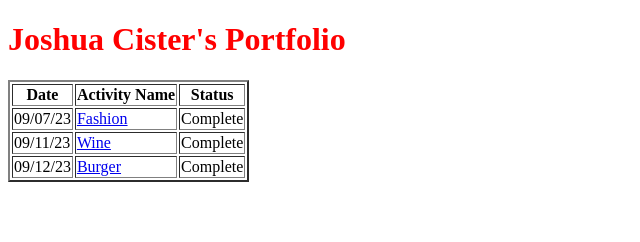
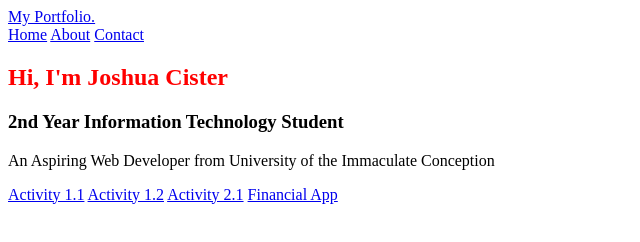
Before and after one commit to Cisterakas/cisterakas.github.io, a plain HTML site: page index.html in a window 1280 px wide. Shown: the whole page, without its empty margins (0-640 px from the left). Drawn offline with Linux system fonts and the light colour scheme.

Commit message:
Update index.html

```diff
--- a/index.html
+++ b/index.html
@@ -1,34 +1,50 @@
 <!DOCTYPE html>
 <html lang="en">
-<head>
-    <meta charset="UTF-8">
-    <meta name="viewport" content="width=device-width, initial-scale=1.0">
-    <title>Portfolio</title>
-    <link rel="stylesheet" href="./assets/css/styles.css">
-</head>
-<body>
-   <h1>Joshua Cister's Portfolio</h1>
-    <table border="2">
-        <tr>
-          <th>Date</th>
-          <th>Activity Name</th>
-          <th>Status</th>
-        </tr>
-        <tr>
-          <td>09/07/23</td>
-          <td><a href = "https://cisterakas.github.io/Activity/Fashion/index.html"> Fashion </a></td>
-          <td>Complete</td>
-        </tr>
-        <tr>
-          <td>09/11/23</td>
-          <td><a href = "https://cisterakas.github.io/Activity/Wine/index.html"> Wine </a></td>
-          <td>Complete</td>
-        </tr>
-        <tr>
-          <td>09/12/23</td>
-          <td><a href = "https://cisterakas.github.io/Activity/Burger/index.html"> Burger </a></td>
-          <td>Complete</td>
-        </tr>
-      </table>
-</body>
+  <head>
+    <meta charset="UTF-8" />
+    <meta name="viewport" content="width=device-width, initial-scale=1.0" />
+    <title>Joshua Cister Portfolio</title>
+    <link rel="stylesheet" href="./assets/css/styles.css" />
+  </head>
+  <body>
+    <header class="header">
+      <a href="#" class="logo">My Portfolio.</a>
+
+      <nav class="navbar">
+        <a href="#" class="active">Home</a>
+        <a href="#">About</a>
+        <a href="#">Contact</a>
+      </nav>
+    </header>
+
+    <section class="home">
+      <div class="home-content">
+        <h1>Hi, I'm Joshua Cister</h1>
+        <h3>2nd Year Information Technology Student</h3>
+        <p>
+          An Aspiring Web Developer from University of the Immaculate Conception
+        </p>
+        <a
+          href="https://cisterakas.github.io/Activity/Fashion/index.html"
+          class="btn"
+          >Activity 1.1</a
+        >
+        <a
+          href="https://cisterakas.github.io/Activity/Wine/index.html"
+          class="btn"
+          >Activity 1.2</a
+        >
+        <a
+          href="https://cisterakas.github.io/Activity/Burger/index.html"
+          class="btn"
+          >Activity 2.1</a
+        >
+        <a
+          href="https://cisterakas.github.io/pages/webdev_app/financial_tracker/index.html"
+          class="btn"
+          >Financial App</a
+        >
+      </div>
+    </section>
+  </body>
 </html>
```
